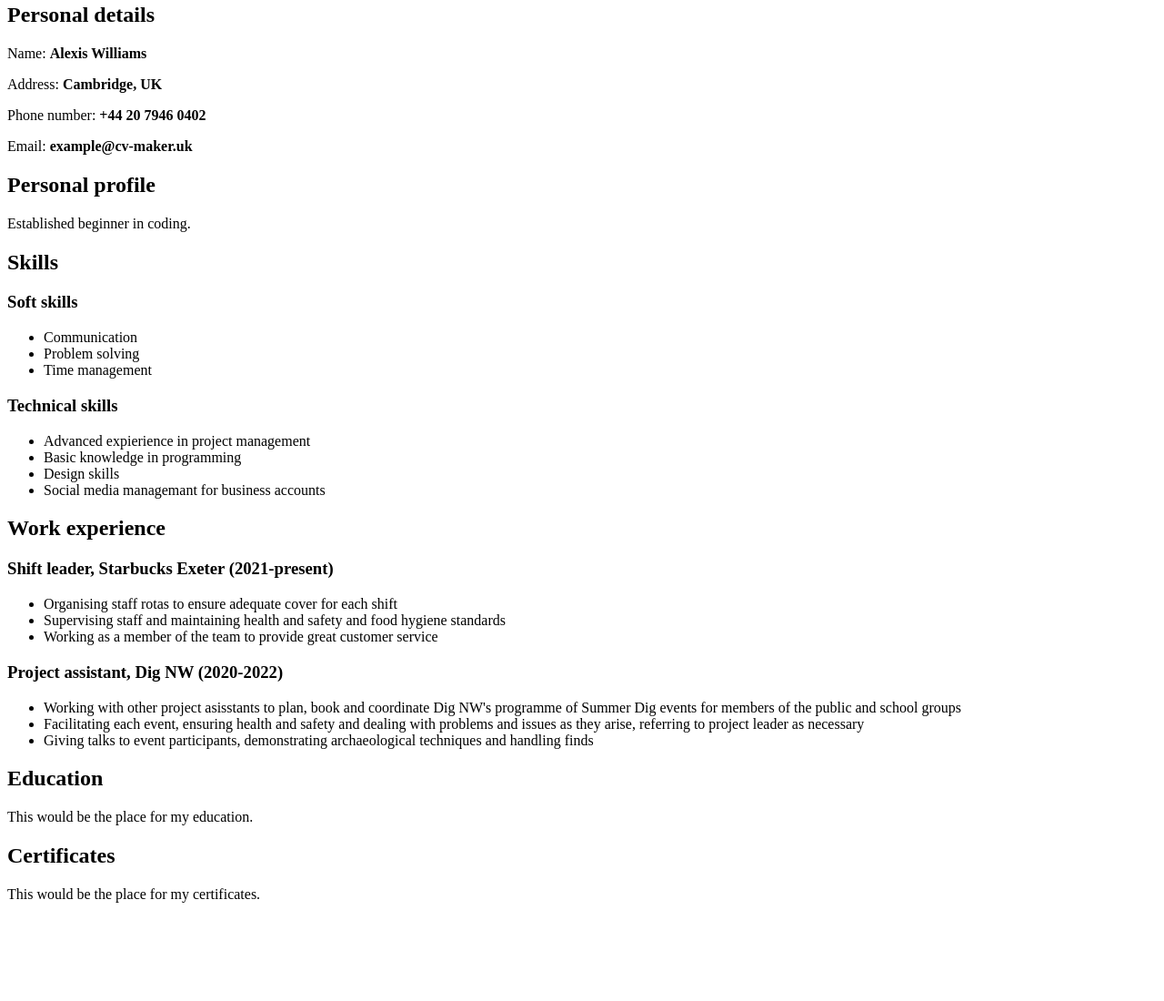
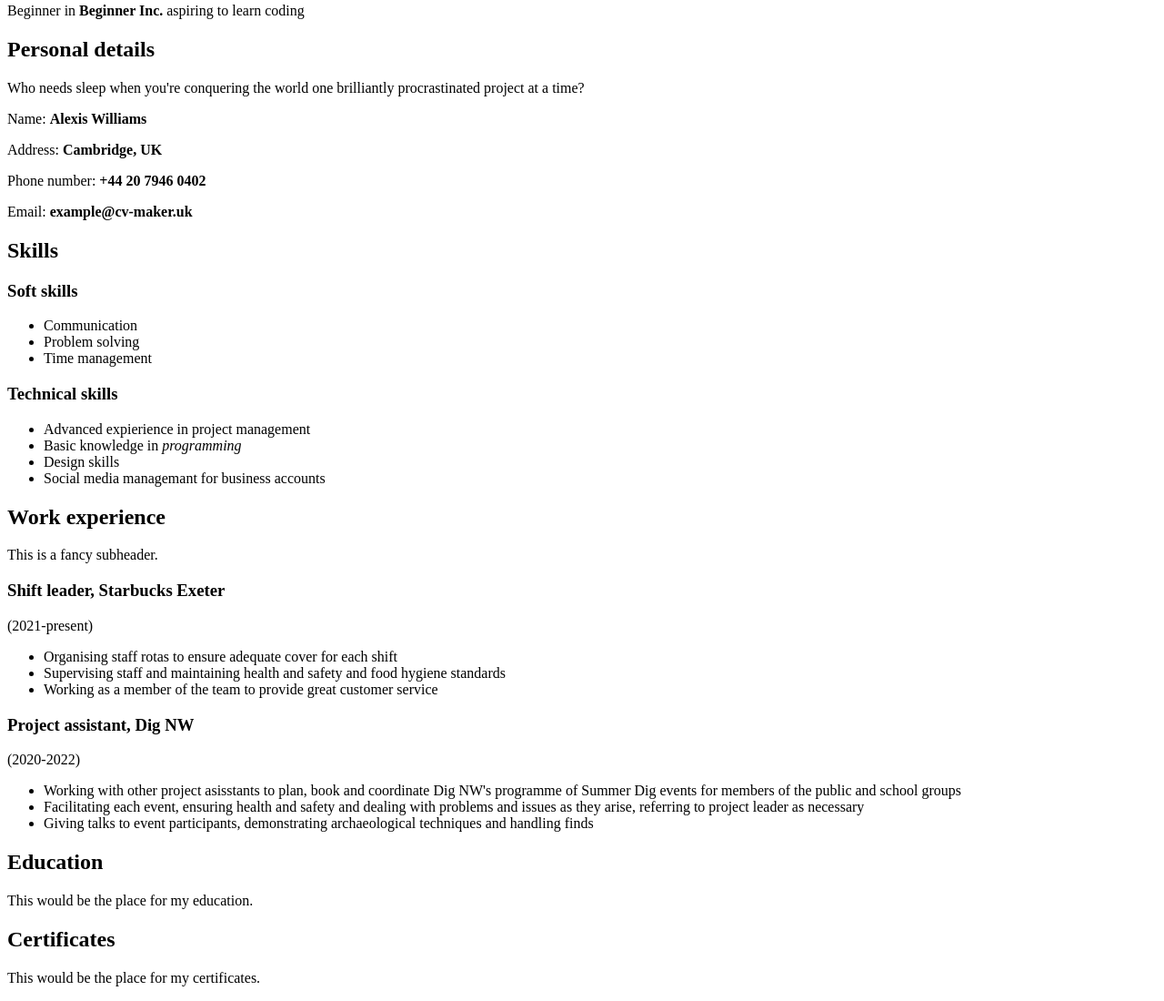
Before and after one commit to liga-auguste/task-cv-setup, a plain HTML site: page index.html in a window 1280 px wide. Shown: the part 77-1177 px from the top of the page at 91% size. Before the commit the page ends 1085 px from the top, so only its background shows below. Drawn offline with Linux system fonts and the light colour scheme.

Commit message:
added subheadings and fixed general structure in articles

```diff
--- a/index.html
+++ b/index.html
@@ -12,21 +12,22 @@
 <body>
     <header>
         <h1>Curriculum Vitae</h1>
+        <p>Beginner in <strong>Beginner Inc.</strong> aspiring to learn coding</p>
     </header>
     <main>
-        <section>
+        <article>
             <h2>Personal details</h2>
+            <p>Who needs sleep when you're conquering the world one brilliantly procrastinated project at a time?</p>
+
             <p>Name: <strong>Alexis Williams</strong></p>
             <p>Address: <strong>Cambridge, UK</strong></p>
             <p>Phone number: <strong>+44 20 7946 0402</strong></p>
             <p>Email: <strong>example@cv-maker.uk</strong></p>
-        </section>
-        <section>
-            <h2>Personal profile</h2>
-            <p>Established beginner in coding. </p>
-        </section>
+        </article>
         <article>
-            <h2>Skills</h2>
+            <header>
+                <h2>Skills</h2>
+            </header>
             <h3>Soft skills</h3>
             <ul>
                 <li>Communication</li>
@@ -36,20 +37,25 @@
             <h3>Technical skills</h3>
             <ul>
                 <li>Advanced expierience in project management</li>
-                <li>Basic knowledge in programming</li>
+                <li>Basic knowledge in <i>programming</i></li>
                 <li>Design skills</li>
                 <li>Social media managemant for business accounts</li>
             </ul>
         </article>
-        <section>
-            <h2>Work experience</h2>
-            <h3>Shift leader, Starbucks Exeter (2021-present)</h3>
+        <article>
+            <header>
+                <h2>Work experience</h2>
+                <p>This is a fancy subheader.</p>
+            </header>
+            <h3>Shift leader, Starbucks Exeter</h3>
+            <p>(2021-present)</p>
             <ul>
                 <li>Organising staff rotas to ensure adequate cover for each shift</li>
                 <li>Supervising staff and maintaining health and safety and food hygiene standards</li>
                 <li>Working as a member of the team to provide great customer service</li>
             </ul>
-            <h3>Project assistant, Dig NW (2020-2022)</h3>
+            <h3>Project assistant, Dig NW</h3>
+            <p>(2020-2022)</p>
             <ul>
                 <li>Working with other project asisstants to plan, book and coordinate Dig NW's programme of Summer Dig
                     events for members of the public and school groups</li>
@@ -57,15 +63,15 @@
                     arise, referring to project leader as necessary</li>
                 <li>Giving talks to event participants, demonstrating archaeological techniques and handling finds</li>
             </ul>
-        </section>
-        <section>
+        </article>
+        <article>
             <h2>Education</h2>
             <p>This would be the place for my education.</p>
-        </section>
-        <section>
+        </article>
+        <article>
             <h2>Certificates</h2>
             <p>This would be the place for my certificates.</p>
-        </section>
+        </article>
 
     </main>
 
```
